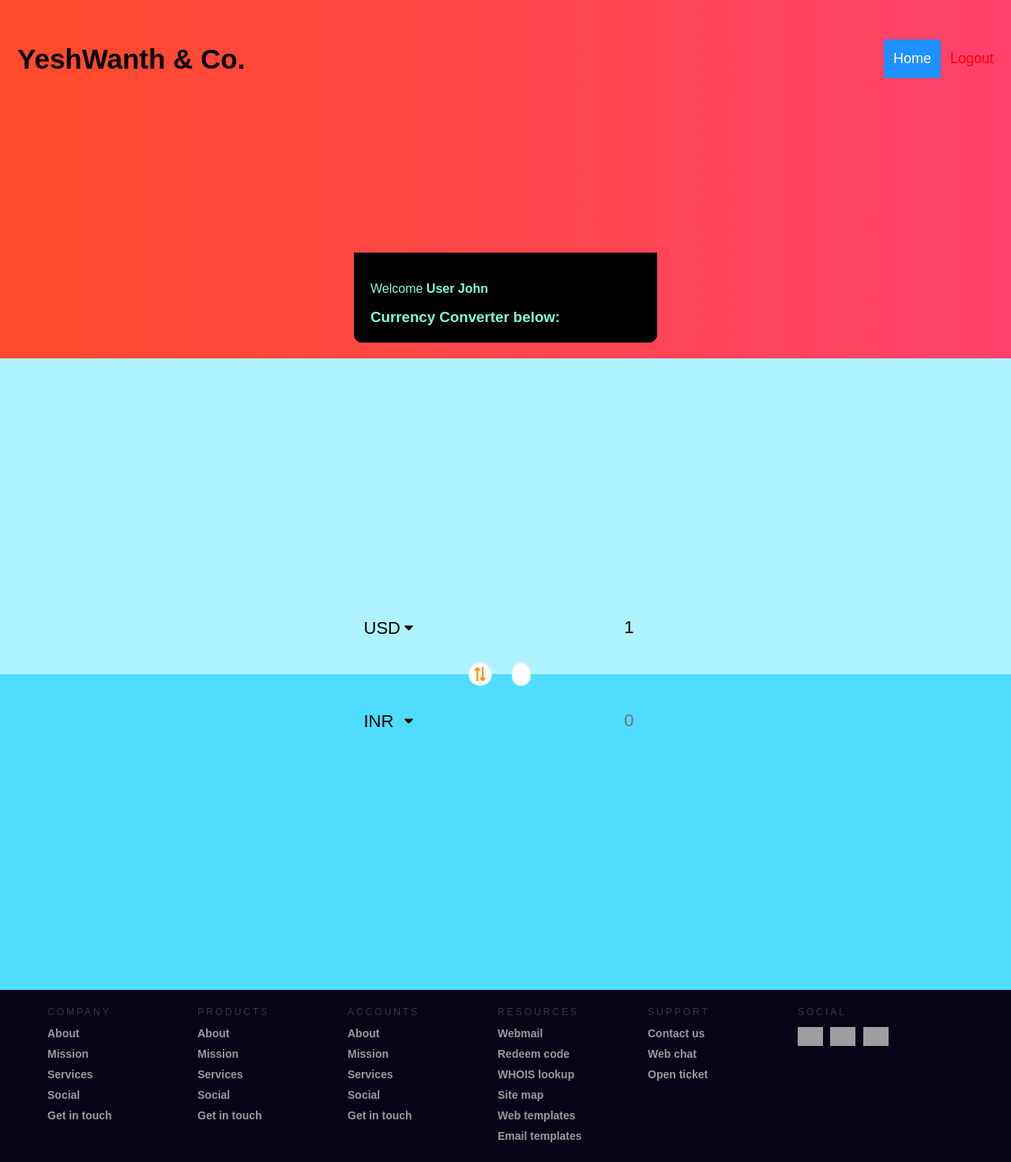
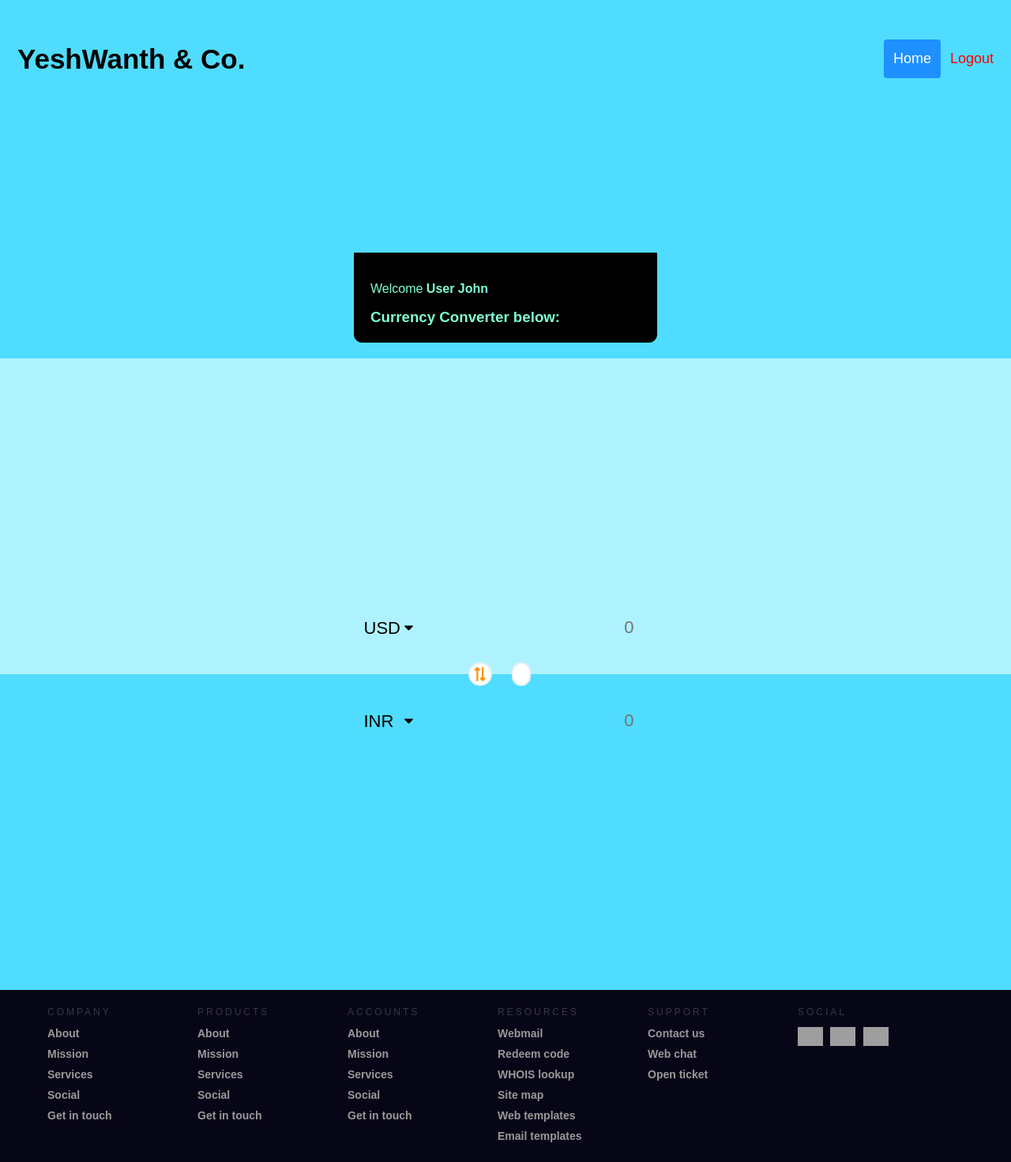
Before and after one commit to Azgardians/Currency-Converter, a PHP site: page / in a window 1280 px wide. Shown: the whole page at 79% size. Run offline with PHP 8.4, Linux system fonts and the light colour scheme; some libraries are stand-ins or nearby versions; some web fonts are replaced; grey boxes are pictures that could not be loaded.

```diff
--- a/index.html
+++ b/index.html
@@ -30,7 +30,7 @@
           <option value="INR" >INR</option>
           <option value="USD" selected>USD</option>
         </select>
-          <input type="number" id="from_ammount" placeholder="0" value=1 />
+          <input type="number" id="from_ammount" placeholder="0"  />
       </div>
       <div class="middle">
         <button id="exchange">
--- a/js/function.js
+++ b/js/function.js
@@ -25,7 +25,7 @@ function calculate() {
 		.then(res => res.json())
 		.then(res => {
 		const rate = res.rates[to_currency];
-		rateEl.innerText = `1 ${from_currency} = ${rate} ${to_currency}`
+		rateEl.innerText = `${from_currency} = ${rate} ${to_currency}`
 		to_ammountEl.value = (from_ammountEl.value * rate).toFixed(2);
 	})
 }
--- a/js/navbar.js
+++ b/js/navbar.js
@@ -16,10 +16,10 @@ function scrollFunction() {
     document.getElementById("navbar").style.backgroundColor = "";
     document.getElementById("logo").style.backgroundColor = "";
   }
-  if (document.body.scrollTop > 500 || document.documentElement.scrollTop > 500){
-    document.getElementById("navbar").style.backgroundColor = "";
-    document.getElementById("logo").style.backgroundColor = "";
-  }
+  // if (document.body.scrollTop > 500 || document.documentElement.scrollTop > 500){
+  //   document.getElementById("navbar").style.backgroundColor = "";
+  //   document.getElementById("logo").style.backgroundColor = "";
+  // }
 
 
 }
--- a/static/style.css
+++ b/static/style.css
@@ -5,7 +5,8 @@ body {
     margin: 0;
     font-family: Arial, Helvetica, sans-serif;
 
-	background: linear-gradient(to right, #FF4B2B, #FF416C);
+    /* background: linear-gradient(to right, #FF4B2B, #FF416C); */
+    background: linear-gradient(to bottom, #50dcff 0%,  #50dcff 50%, #aff2ff 50%,  #aff2ff 100%);
 	background-repeat: no-repeat;
 	background-size: cover;
 	background-position: 0 0;
```
